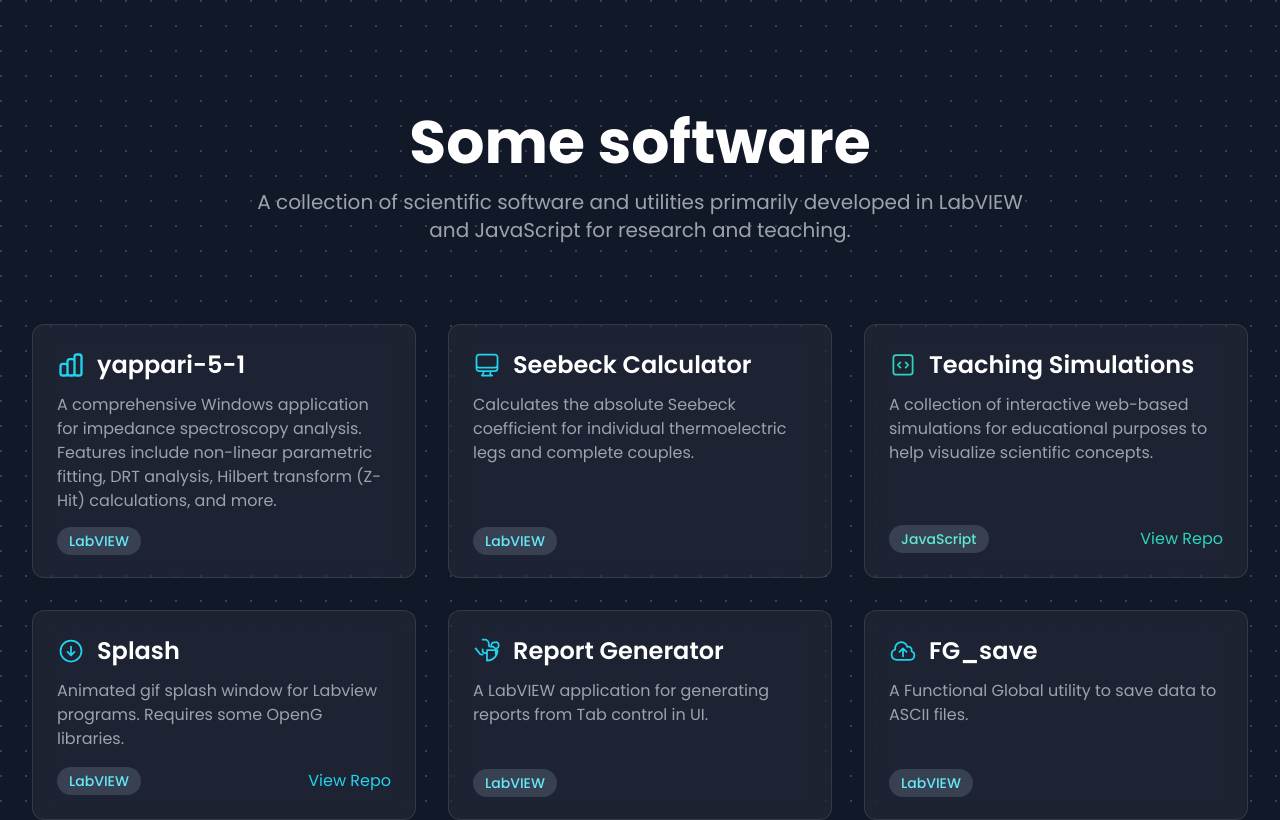
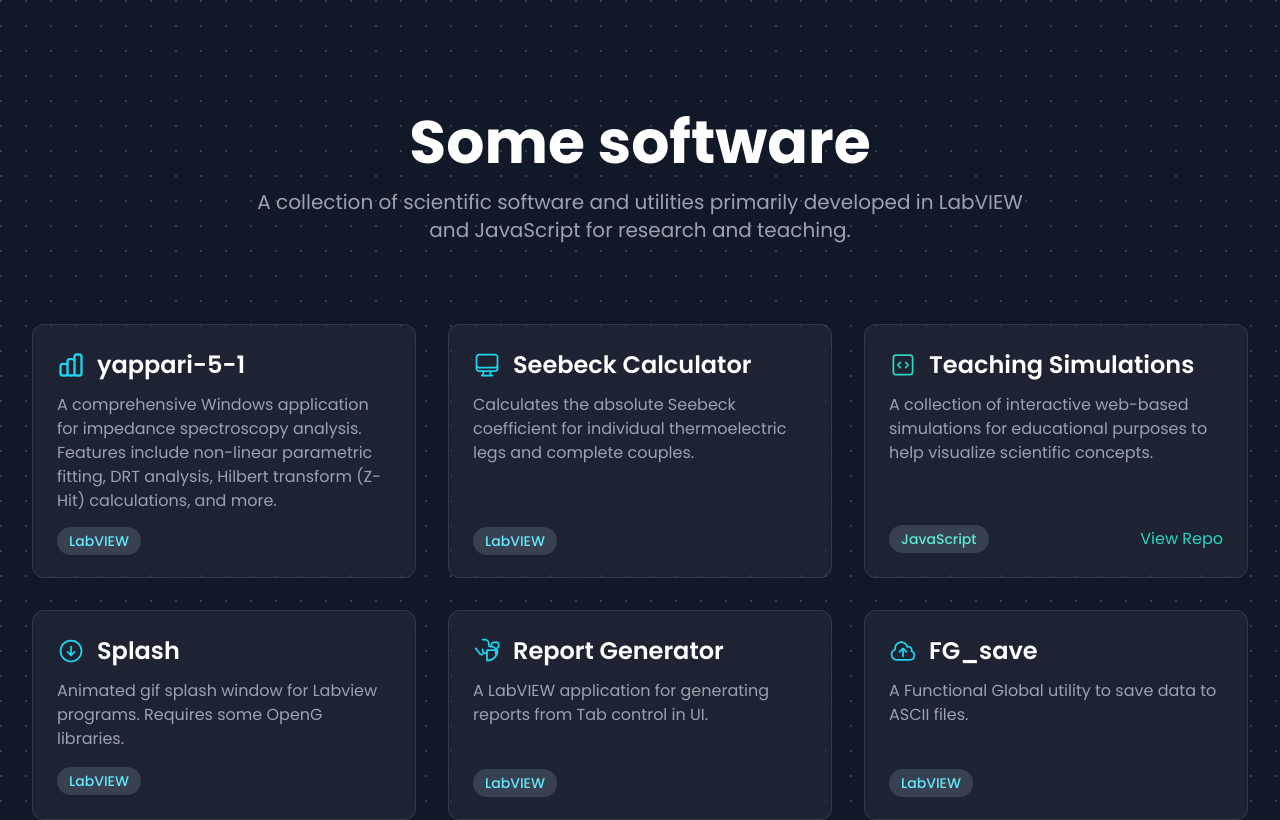
Before and after one commit to nitad54448/nitad54448.github.io, a plain HTML site: page index.html in a window 1280 px wide. Shown: the top 820 px of the page. Drawn offline with nearby package versions, Linux system fonts and the light colour scheme.

Commit message:
Update index.html

```diff
--- a/index.html
+++ b/index.html
@@ -106,8 +106,7 @@
                     <p class="description text-gray-400 flex-grow">Animated gif splash window for Labview programs. Requires some OpenG libraries.</p>
                     <div class="card-footer mt-4 flex justify-between items-center">
                         <span class="language text-sm font-medium bg-gray-700 text-cyan-300 px-3 py-1 rounded-full">LabVIEW</span>
-                        <a href="https://github.com/nitad54448/splash" class="repo-link text-cyan-400 hover:text-cyan-300" target="_blank">View Repo</a>
-                    </div>
+                        </div>
                 </div>
                 <div class="glass-card rounded-xl p-6 flex flex-col">
                     <h2 class="text-2xl font-semibold text-white mb-3">
```
